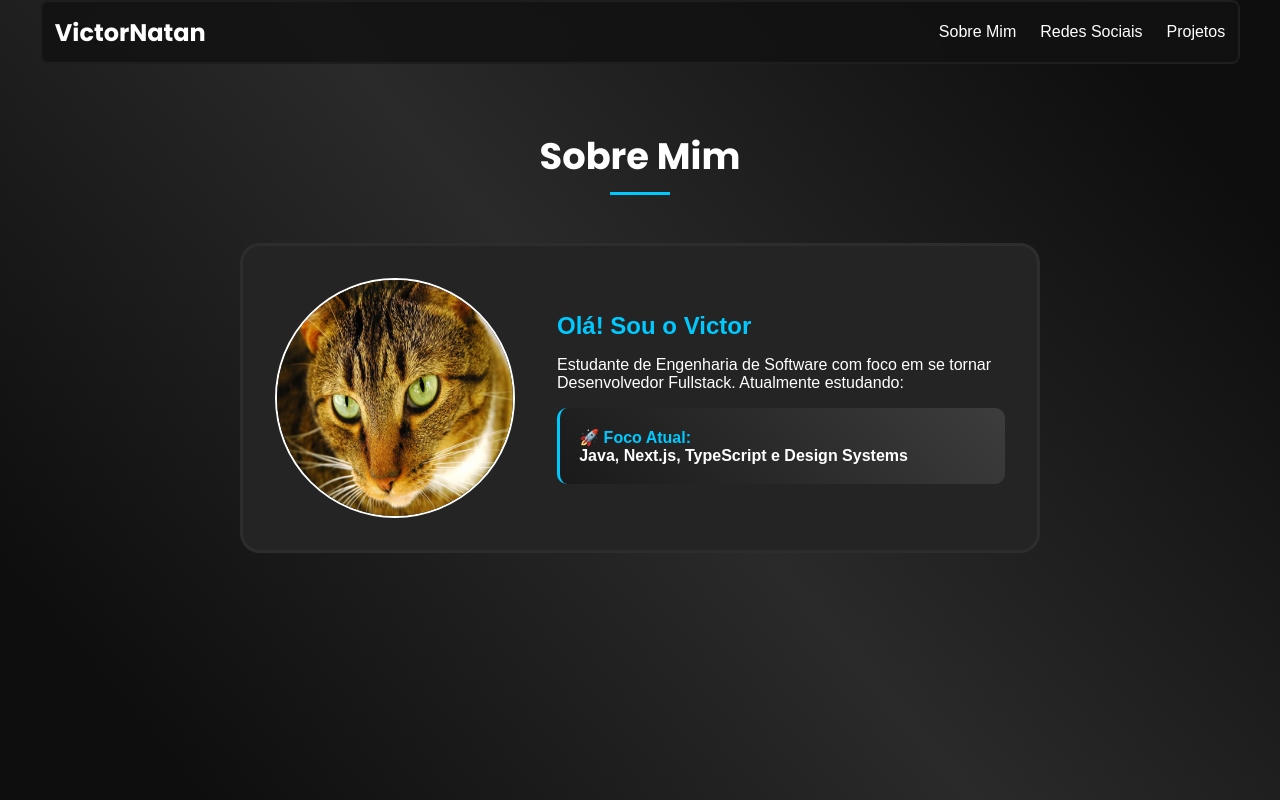
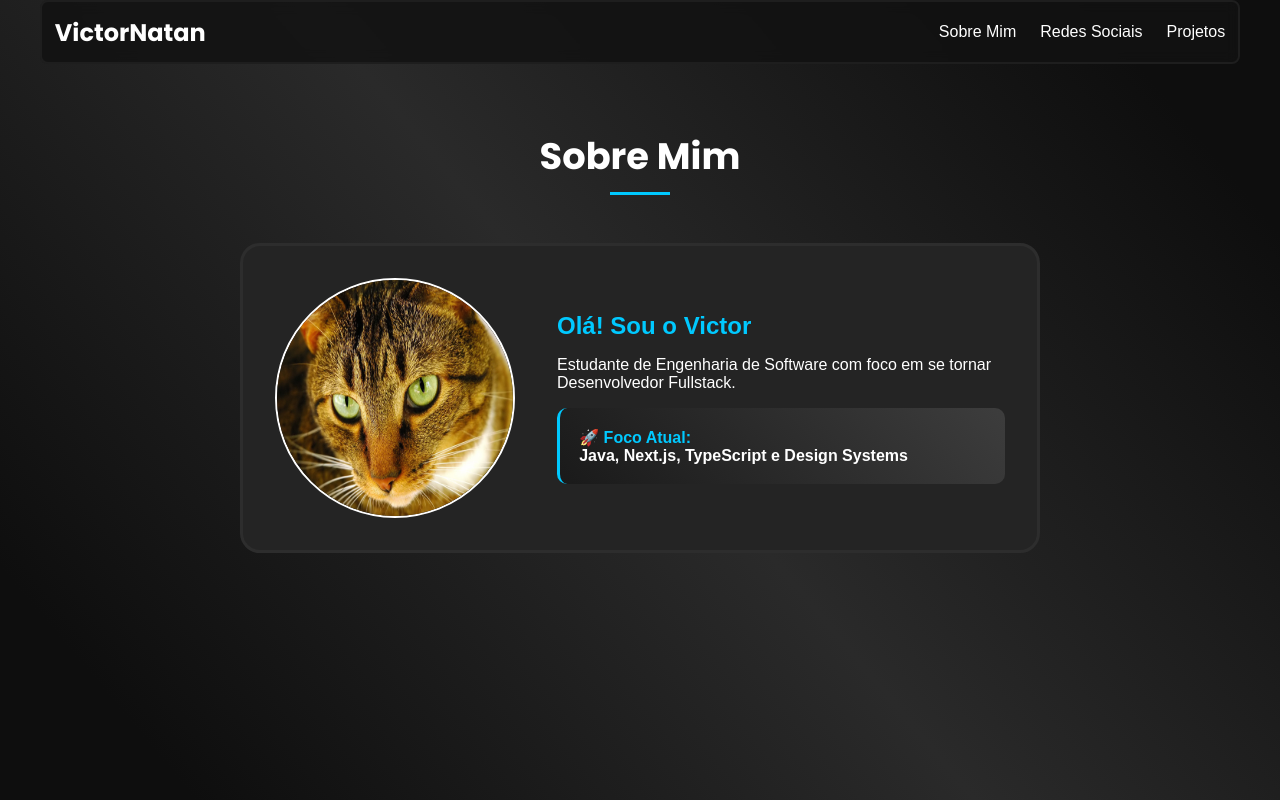
Before and after one commit to VictorNatan210/first-next-app, a Next.js app: page / in a window 1280 px wide. Built offline with nearby package versions, Linux system fonts and the light colour scheme.

Commit message:
Remove texto redundante na descrição de habilidades na página inicial

```diff
--- a/src/app/page.tsx
+++ b/src/app/page.tsx
@@ -27,7 +27,6 @@ export default function Home() {
               <h2>Olá! Sou o Victor</h2>
               <p>
                 Estudante de Engenharia de Software com foco em se tornar Desenvolvedor Fullstack.
-                Atualmente estudando:
               </p>
               <div className={style.profile_skills}>
                 <span>🚀 Foco Atual:</span>
```
